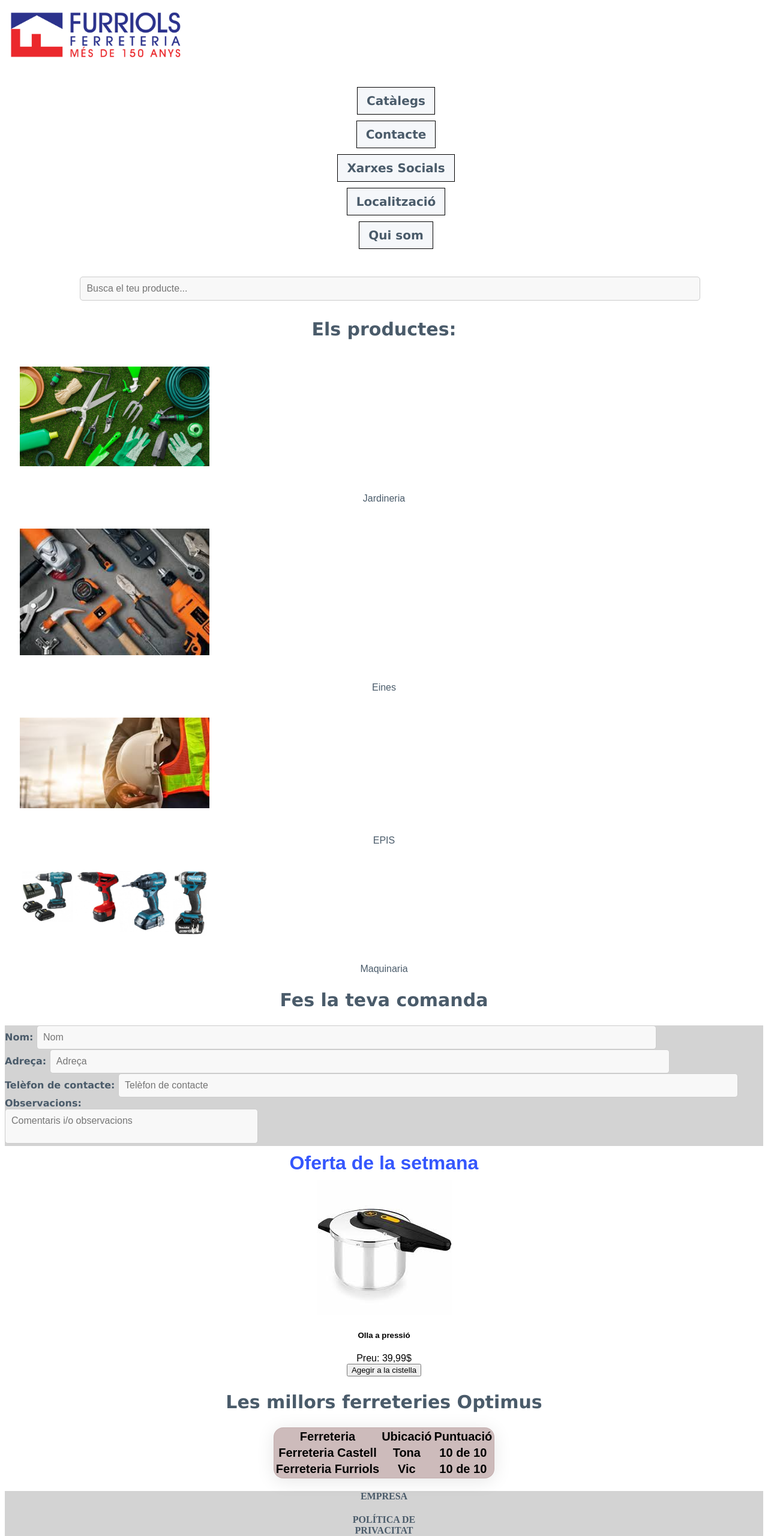
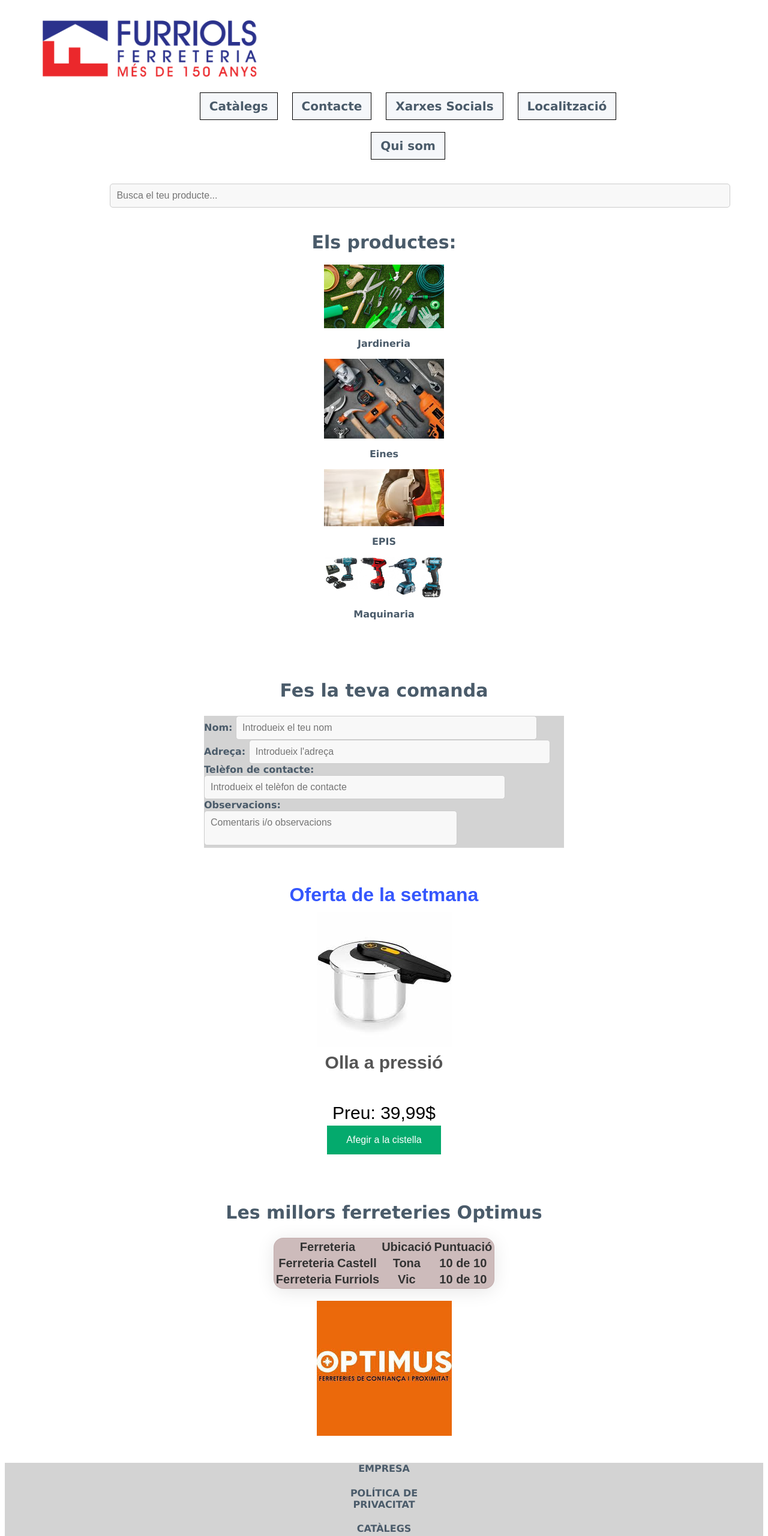
Before and after one commit to CFurri/0373-Projecte, a plain HTML site: page index.html in a window 1280 px wide. Shown: the top 2560 px of the page at 60% size. Drawn offline with Linux system fonts and the light colour scheme.

Commit message:
Batman vs. Superman

```diff
--- a/Projecte.css
+++ b/Projecte.css
@@ -21,11 +21,20 @@
     font-weight: bold;
     text-decoration: none;
 }
+.divlogofurri{
+    display:flex;
+    justify-content:center;
+}
+.logofurri{
+    max-width: 100%;
+    height: auto
+}
 
 .logo img {
     max-width: 100%;
     width: 300px;
     height: auto;
+    cursor: pointer;
 }
 
 /*NAV*/
@@ -45,7 +54,7 @@
     font-size: 20px;
     margin: 40px;
     margin: 10px auto;
-    width: fit-content; /* L'amplada s'ajusta al contingut */
+    width: fit-content;
     border: 1px solid black;
 }
 
@@ -65,30 +74,29 @@
 }
 
 input[type=text]{
-    width: 80%; /* Amplada del buscador */
-
-    padding: 10px; /* Espai interior */
-    font-family: Arial, sans-serif; /* Tipus de lletra */
-    font-size: 16px; /* Mida de la lletra */
-    color: #333; /* Color del text */
-    background-color: #f8f8f8; /* Color de fons del buscador */
-    border: 1px solid #ccc; /* Bord de l'input */
-    border-radius: 5px; /* Cantons arrodonits */
-    outline: none; /* Elimina l'outline per fer clic */
-    transition: border-color 0.3s; /* Transició suau per al color del bord */
+    width: 80%;
+    padding: 10px;
+    font-family: Arial, sans-serif;
+    font-size: 16px;
+    color: #333;
+    background-color: #f8f8f8;
+    border: 1px solid #ccc;
+    border-radius: 5px;
+    outline: none;
+    transition: border-color 0.3s;
 }
 
 .input_observacions{
-    width: 100%; /* Amplada del buscador */
-    max-width: 400px; /* Amplada màxima */
-    padding: 10px; /* Espai interior */
-    font-family: Arial, sans-serif; /* Tipus de lletra */
-    font-size: 16px; /* Mida de la lletra */
-    color: #333; /* Color del text */
-    background-color: #f8f8f8; /* Color de fons del buscador */
-    border: 1px solid #ccc; /* Bord de l'input */
-    border-radius: 5px; /* Cantons arrodonits */
-    outline: none; /* Elimina l'outline per fer clic */
+    width: 100%;
+    max-width: 400px;
+    padding: 10px;
+    font-family: Arial, sans-serif;
+    font-size: 16px;
+    color: #333;
+    background-color: #f8f8f8;
+    border: 1px solid #ccc;
+    border-radius: 5px;
+    outline: none;
     resize: none;
 }
 
@@ -103,20 +111,15 @@
 }
 .imatge{
     width:100%;
-    margin:25px;
+    margin-bottom: 0px;
+    margin-top: 25px;
 }
 
 .nom_productes{
     color: #4A5B6A;
     font-family: Arial, sans-serif;
     text-align: center;
-
-}
-
-@media (min-width: 600px) {
-    .imatge {
-        width: 25%;
-    }
+    border-bottom: 30px;
 }
 
 
@@ -147,35 +150,65 @@
     font-weight: bold;
     font-size: 30px;
     text-align: center;
+    margin-top: 100px;
 }
 
 /*OFERTA*/
 .oferta{
     text-align: center;
     font-family: Arial, sans-serif;
+    padding-top: 50px;
 }
 /*títol-oferta-animat*/
 @keyframes canviColor {
     0% {
-        color: #ff5733; /* Color inicial */
+        color: #ff5733;
     }
     33% {
-        color: #33ff57; /* Segon color */
+        color: #33ff57;
     }
     66% {
-        color: #3357ff; /* Tercer color */
+        color: #3357ff;
     }
     100% {
-        color: #ff5733; /* Torna al color inicial */
+        color: #ff5733;
     }
 }
 
 .titol_animat {
-    font-size: 2em; /* Ajusta la mida del títol */
-    animation: canviColor 3s infinite; /* Aplica l'animació */
-    text-align: center; /* Centra el text */
-    margin: 10px 0; /* Espaiat superior i inferior */
+    font-size: 2em;
+    animation: canviColor 3s infinite;
+    text-align: center;
+    margin: 10px 0;
 }
+button {
+    background-color: #04AA6D;
+    border: none;
+    color: white;
+    padding: 15px 32px;
+    text-align: center;
+    text-decoration: none;
+    display: inline-block;
+    font-size: 16px;
+    margin: 4px 2px;
+    cursor: pointer;
+}
+.preu {
+    font-family: sans-serif;
+    font-size: 30px;
+    color: black;
+    border: 50px;
+
+}
+.producteolla{
+    font-size:30px;
+    color: #555555;
+    font-weight: bold;
+    border: 50px;
+    margin-top: 5px;
+}
+
+
 
 
 /*TAULA*/
@@ -185,19 +218,27 @@
     font-weight: bold;
     font-size: 30px;
     text-align: center;
+    padding-top: 50px;
 }
 table{
+    border-radius: 15px;
     text-align: center;
     margin: 0 auto;
     font-size: 20px;
     font-family: Arial;
-    color: black;
+    color: #333333;
     background: rgba(169, 139, 139, 0.58);
     border-radius: 16px;
     box-shadow: 0 4px 30px rgba(0, 0, 0, 0.1);
     backdrop-filter: blur(13.9px);
     -webkit-backdrop-filter: blur(13.9px);
     border: 1px solid rgba(169, 139, 139, 0.3);
+}
+/*aside*/
+.optimuslogo{
+    text-align: center;
+    display: block;
+    padding: 20px;
 }
 /* Footer */
 
@@ -206,21 +247,45 @@
     background-color: lightgrey;
     text-align: center;
 }
-footer .fotter-content{
-    width: 100%;
-    max-width: 800px;
-    margin: 0 auto;
+
+
+
+@media (min-width: 600px) {
+    .imatge {
+        width: 200px;
+        display: block;
+        float: none;
+        margin: 0 auto;
+        text-align: center;
+    }
+
+    .cap{
+        width: 100%;
+        padding: 10px 50px;
+        display: block;
+
+    }
+    nav {
+        width: 60%;
+        margin-left: auto;
+        margin-right: auto;
+    }
+    nav ul {
+        display: inline-block;
+        margin: 0;
+        padding: 0;
+    }
+    nav ul li {
+        display: inline-block;
+        margin-right: 20px;
+    }
+    .formulari form {
+        max-width: 600px;
+        margin: 0 auto;
+    }
+    .divlogofurri {
+        float: left;
+        width: 30%;
+    }
 
 }
-footer .footer-content div {
-    display: inline-block;
-    width: 33%; /* Divideix l'amplada en tres parts iguals */
-    vertical-align: top;
-}
-
-
-.footer-logo {
-    display: block;
-    margin: 0 auto;
-    display: inline-flex;
-}
--- a/index.html
+++ b/index.html
@@ -14,9 +14,9 @@
 <!--WEB HEADER -->
 
 <header class="cap">
-    <div>
-        <a href="https://www.optimusferreteria.com/" class="logo">
-            <img src="Logotip FF150anys.png" height="154.8" width="480"/>
+    <div class="divlogofurri">
+        <a href="https://www.optimusferreteria.com/">
+            <img class="logofurri" src="Logotip FF150anys.png" height="154.8" width="480"/>
         </a>
     </div>
 
@@ -55,14 +55,18 @@
             <img src="Jardineria.jpg" class="imatge" />
         </div>
         <div class="nom_productes">
+            <a href="https://www.optimusferreteria.com/blog/el-catalogo-de-jardin-ya-esta-disponible-online">
             <p>Jardineria</p>
+            </a>
         </div>
 
         <div>
             <img src="eines.jpeg" class="imatge" />
         </div>
         <div class="nom_productes">
+            <a href="https://www.optimusferreteria.com/productos/herramientas-10/herramienta-corte-manual-1001/cuter-navaja-corta-varilla-tijeraotros-100101/">
             <p>Eines</p>
+            </a>
         </div>
 
 
@@ -70,7 +74,9 @@
             <img src="epis.jpeg" class="imatge"/>
         </div>
         <div class="nom_productes">
+            <a href="https://www.optimusferreteria.com/productos/herramientas-10/herramienta-corte-manual-1001/cuter-navaja-corta-varilla-tijeraotros-100101/">
             <p>EPIS</p>
+            </a>
         </div>
 
 
@@ -78,7 +84,9 @@
             <img src="herramientas.png" class="imatge"/>
         </div>
         <div class="nom_productes">
+            <a href="https://www.optimusferreteria.com/productos/maquinaria-11/herramientas-electricas-1103/lijadoras-electricas-110308/">
             <p>Maquinaria</p>
+            </a>
         </div>
 
 
@@ -95,13 +103,13 @@
     <div>
     <form>
         <label for="nom">Nom:</label>
-        <input type="text" id="nom" placeholder="Nom"><br>
+        <input type="text" id="nom" placeholder="Introdueix el teu nom"><br>
 
         <label for="adreça">Adreça:</label>
-        <input type="text" id="adreça" placeholder="Adreça"><br>
+        <input type="text" id="adreça" placeholder="Introdueix l'adreça"><br>
 
         <label for="telf">Telèfon de contacte:</label>
-        <input type="text" id="telf" placeholder="Telèfon de contacte"><br>
+        <input type="text" id="telf" placeholder="Introdueix el telèfon de contacte"><br>
 
         <label class="pregunta" >Observacions:</label><br>
         <textarea class="input_observacions" name="" id="" placeholder="Comentaris i/o observacions"></textarea>
@@ -114,10 +122,11 @@
     <section class="oferta">
         <div><h1 class="titol_animat">Oferta de la setmana</h1></div>
         <div><img class="foto.olla" src="olla.jpeg" height="225" width="225"/></div>
-        <div><h5 class="producte">Olla a pressió</h5></div>
+        <div><h5 class="producteolla">Olla a pressió</h5></div>
         <div><h7 class="preu">Preu: 39,99$</h7></div>
         <div>
-            <button type="submit">Agegir a la cistella</button></div>
+            <button class="boto" type="submit">Afegir a la cistella</button>
+        </div>
 
     </section>
 
@@ -142,13 +151,37 @@
         </tr>
     </table>
     </section>
+
+    <aside>
+        <div class="optimuslogo">
+            <a href="https://www.optimusferreteria.com/">
+            <img src="optimus.jpeg" height="225" width="225"/>
+            </a>
+        </div>
+    </aside>
 </main>
 
 <footer>
-    <div><h4 class="empresa">EMPRESA</h4></div>
-    <div><h4 class="politica">POLÍTICA DE <br> PRIVACITAT</h4></div>
-    <div><h4 class="consells">CONSELLS</h4></div>
-    <div><img src="newlogo.webp" class="footer-logo" height="200" width="200"/></div>
+    <div>
+        <a href="">
+            <h4 class="empresa">EMPRESA</h4>
+        </a>
+    </div>
+    <div>
+        <a href="">
+            <h4 class="politica">POLÍTICA DE <br> PRIVACITAT</h4>
+        </a>
+    </div>
+    <div>
+        <a href="">
+            <h4 class="consells">CATÀLEGS</h4>
+        </a>
+    </div>
+    <div>
+        <a href="">
+            <img src="newlogo.webp" class="footer-logo" height="200" width="200" alt=""/>
+        </a>
+    </div>
 </footer>
 
 
```
Also changed, not shown: optimus.jpeg (added).
